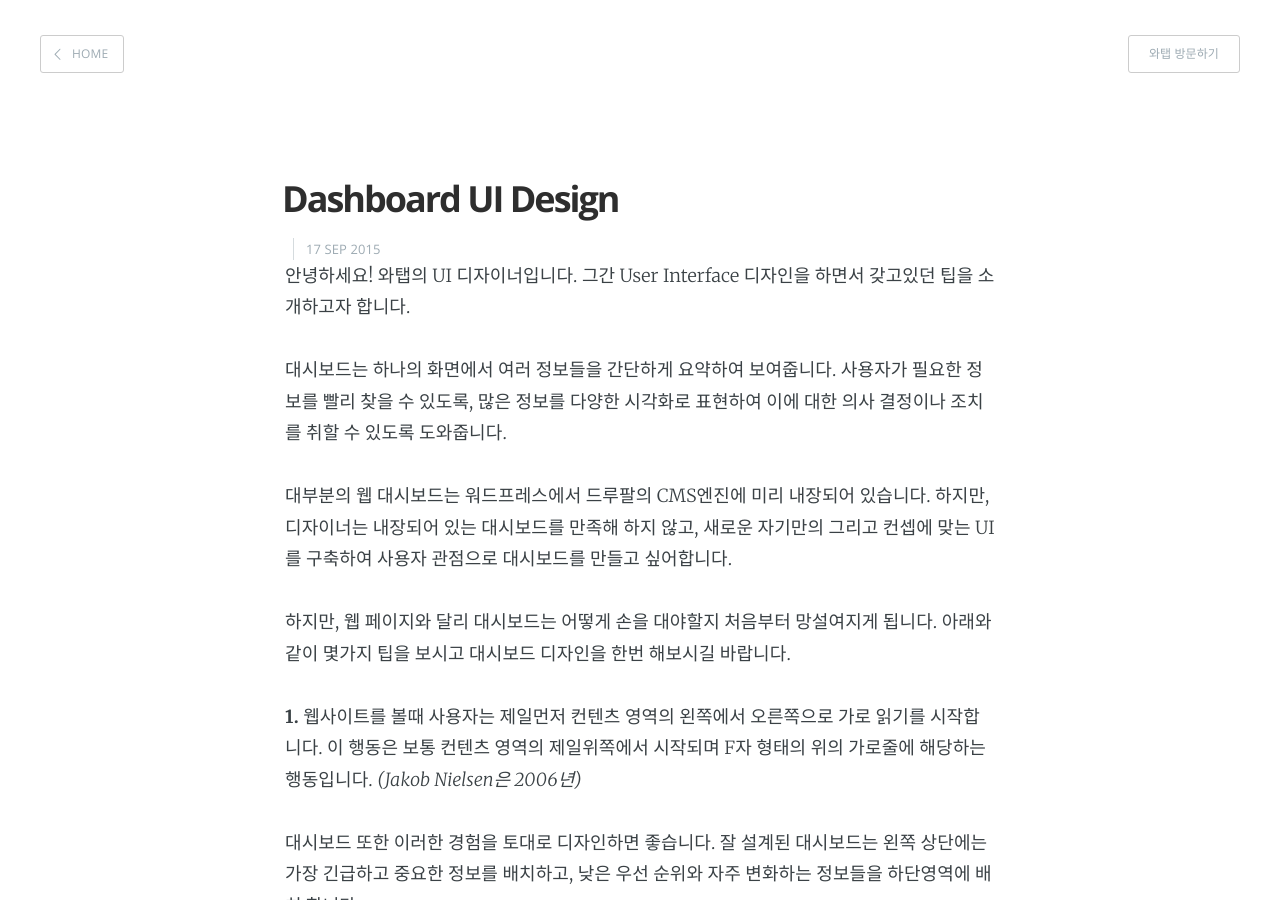
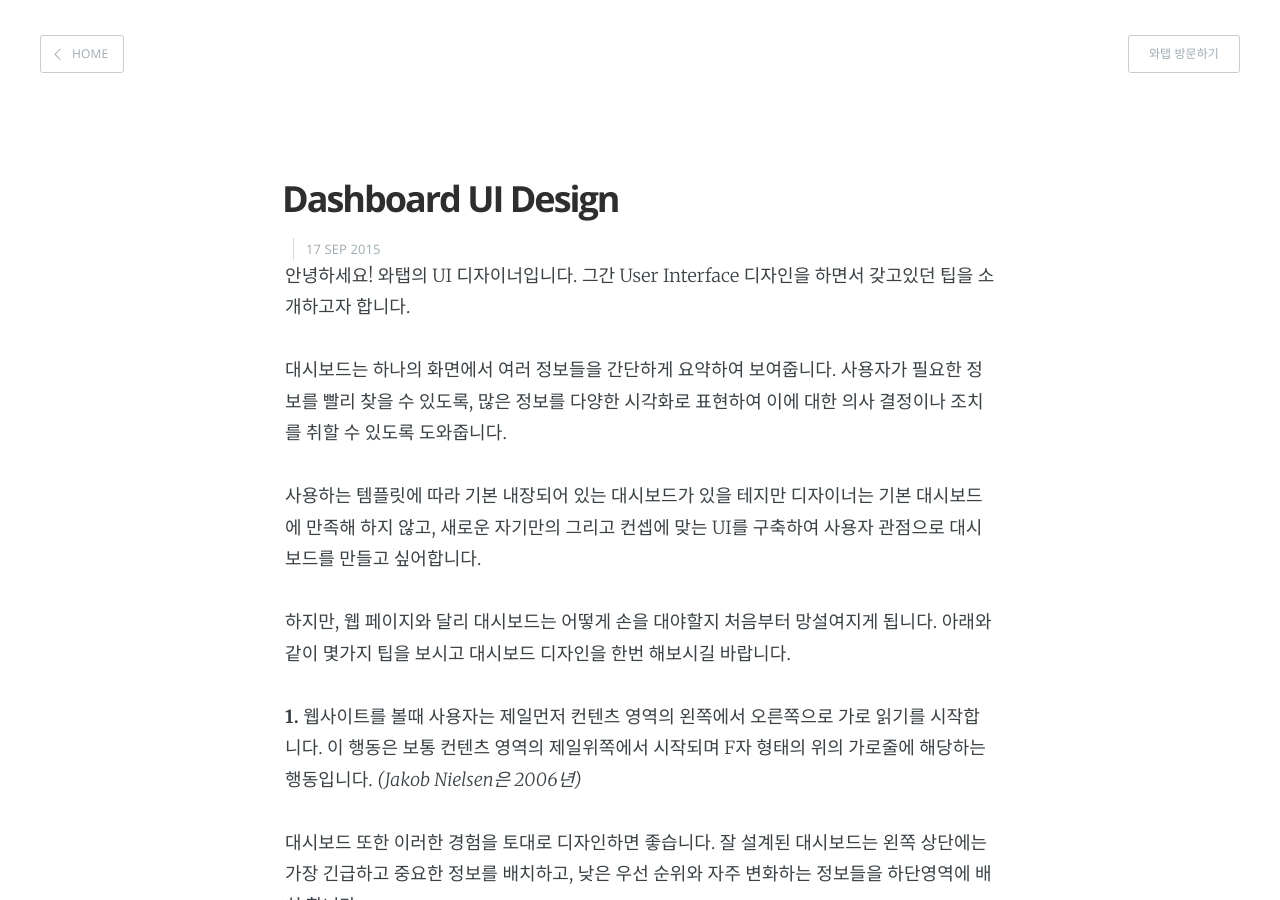
Before and after one commit to whatap/whatap.github.io, a Jekyll site: the page built from _posts/2015-09-17-UserInterface.md, in a window 1280 px wide and 900 px high. Built offline with Jekyll 4.4.1, drawn with Linux system fonts in a browser that asks for light colours; Markdown is read by kramdown in place of the engine named in the settings.

Commit message:
modify content - 2015-09-17 user interface

```diff
--- a/_posts/2015-09-17-UserInterface.md
+++ b/_posts/2015-09-17-UserInterface.md
@@ -11,8 +11,8 @@ profile: shlee.png
 대시보드는 하나의 화면에서 여러 정보들을 간단하게 요약하여 보여줍니다.
 사용자가 필요한 정보를 빨리 찾을 수 있도록, 많은 정보를 다양한 시각화로 표현하여 이에 대한 의사 결정이나 조치를 취할 수 있도록 도와줍니다.
 
-대부분의 웹 대시보드는 워드프레스에서 드루팔의 CMS엔진에 미리 내장되어 있습니다.
-하지만, 디자이너는 내장되어 있는 대시보드를 만족해 하지 않고, 새로운 자기만의 그리고 컨셉에 맞는 UI를 구축하여 사용자 관점으로 대시보드를 만들고 싶어합니다.
+
+사용하는 템플릿에 따라 기본 내장되어 있는 대시보드가 있을 테지만 디자이너는 기본 대시보드에 만족해 하지 않고, 새로운 자기만의 그리고 컨셉에 맞는 UI를 구축하여 사용자 관점으로 대시보드를 만들고 싶어합니다.
 
 하지만, 웹 페이지와 달리 대시보드는 어떻게 손을 대야할지 처음부터 망설여지게 됩니다.
 아래와 같이 몇가지 팁을 보시고 대시보드 디자인을 한번 해보시길 바랍니다.
```
